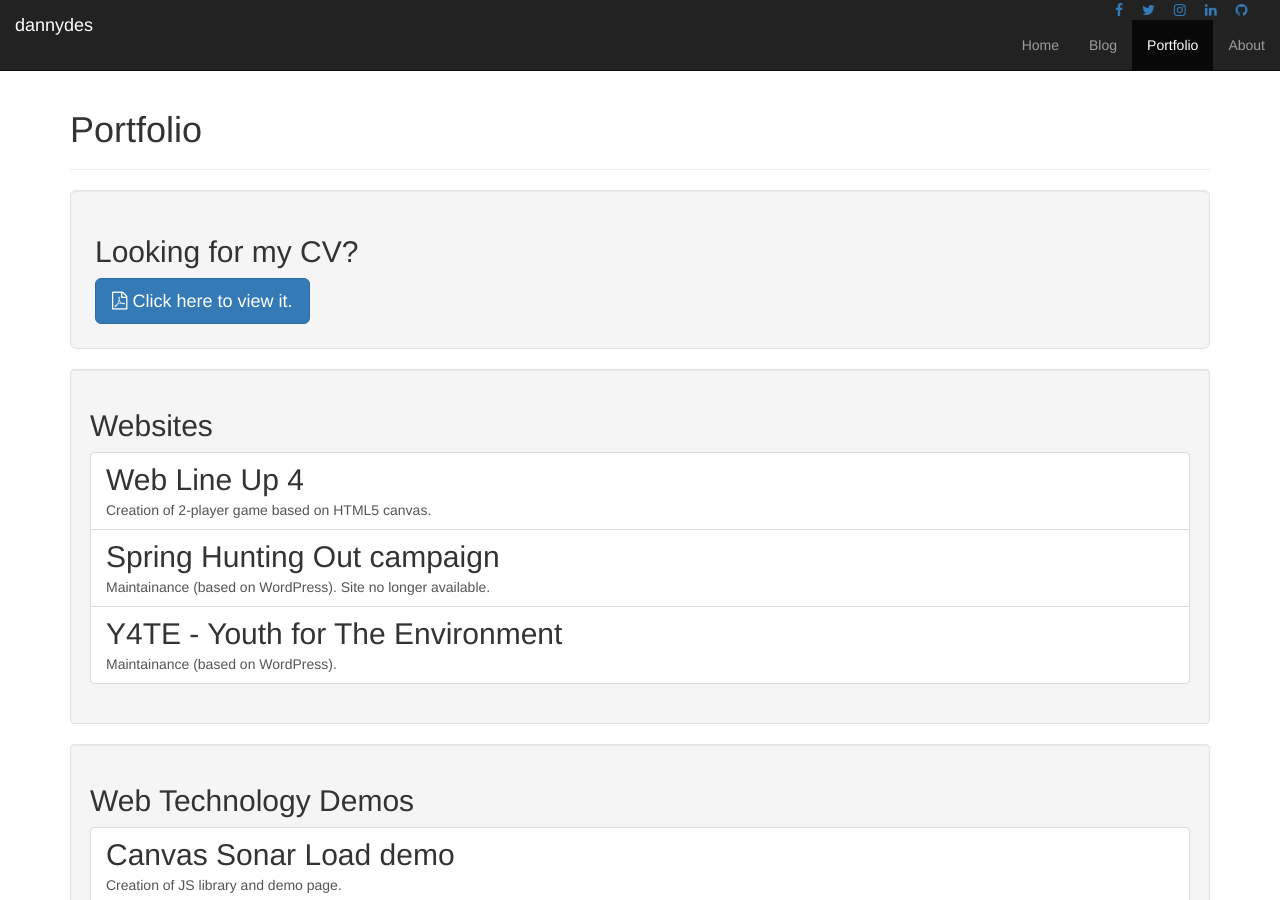
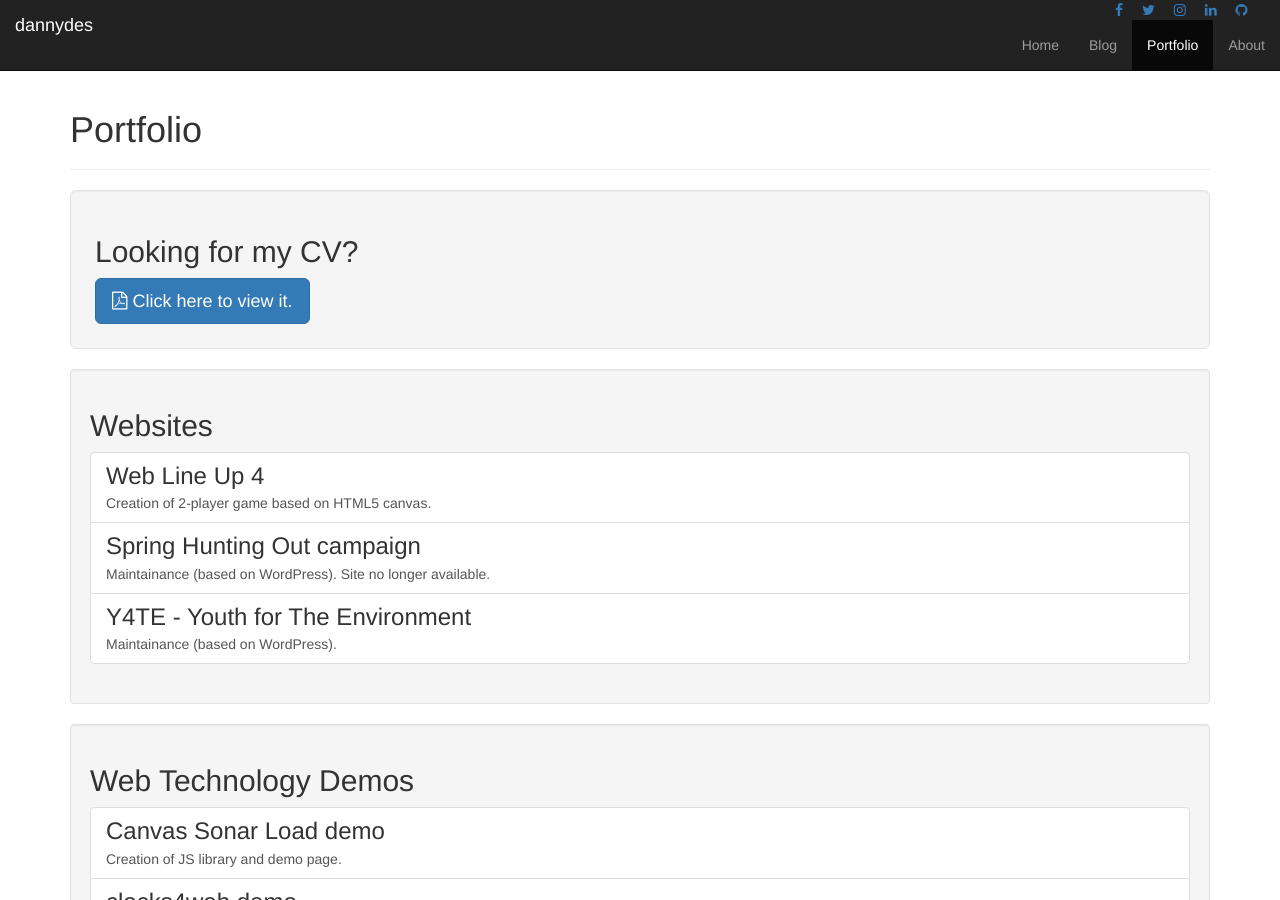
Before and after one commit to dannydes/dannydes.github.io, a Jekyll site: the page built from portfolio/index.html, in a window 1280 px wide and 900 px high. Built offline with Jekyll 4.4.1, drawn with Linux system fonts in a browser that asks for light colours; nearby versions of some CDN libraries.

Commit message:
further arrangment of subtitle styles

```diff
--- a/portfolio/index.html
+++ b/portfolio/index.html
@@ -12,15 +12,15 @@ title: Portfolio
 	<h2>Websites</h2>
 	<div class="list-group">
 		<a href="http://dannydes.github.io/blu4/" class="list-group-item" target="_blank">
-			<h2 class="list-group-item-heading">Web Line Up 4</h2>
+			<h3 class="list-group-item-heading">Web Line Up 4</h3>
 			<p class="list-group-item-text">Creation of 2-player game based on HTML5 canvas.</p>
 		</a>
 		<a href="#" class="list-group-item">
-			<h2 class="list-group-item-heading">Spring Hunting Out campaign</h2>
+			<h3 class="list-group-item-heading">Spring Hunting Out campaign</h3>
 			<p class="list-group-item-text">Maintainance (based on WordPress). Site no longer available.</p>
 		</a>
 		<a href="http://y4te.org" class="list-group-item" target="_blank">
-			<h2 class="list-group-item-heading">Y4TE - Youth for The Environment</h2>
+			<h3 class="list-group-item-heading">Y4TE - Youth for The Environment</h3>
 			<p class="list-group-item-text">Maintainance (based on WordPress).</p>
 		</a>
 	</div>
@@ -30,11 +30,11 @@ title: Portfolio
 	<h2>Web Technology Demos</h2>
 	<div class="list-group">
 		<a href="http://dannydes.github.io/canvas-sonar-load/" class="list-group-item" target="_blank">
-			<h2 class="list-group-item-heading">Canvas Sonar Load demo</h2>
+			<h3 class="list-group-item-heading">Canvas Sonar Load demo</h3>
 			<p class="list-group-item-text">Creation of JS library and demo page.</p>
 		</a>
 		<a href="http://dannydes.github.io/clocks4web/" class="list-group-item" target="_blank">
-			<h2 class="list-group-item-heading">clocks4web demo</h2>
+			<h3 class="list-group-item-heading">clocks4web demo</h3>
 			<p class="list-group-item-text">Creation of clock demos using HTML5 canvas and CSS3.</p>
 		</a>
 	</div>
@@ -44,11 +44,11 @@ title: Portfolio
 	<h2>Open Source contributions</h2>
 	<div class="list-group">
 		<a href="https://bugzilla.mozilla.org/show_bug.cgi?id=956482" class="list-group-item" target="_blank">
-			<h2 class="list-group-item-heading">Bug 956482 - Rewrite inline script in /browser/components/privatebrowsing/content/aboutPrivateBrowsing.xhtml (about:privatebrowsing)</h2>
+			<h3 class="list-group-item-heading">Bug 956482 - Rewrite inline script in /browser/components/privatebrowsing/content/aboutPrivateBrowsing.xhtml (about:privatebrowsing)</h3>
 			<p class="list-group-item-text">RESOLVED - FIXED</p>
 		</a>
 		<a href="https://bugzilla.mozilla.org/show_bug.cgi?id=948880" class="list-group-item" target="_blank">
-			<h2 class="list-group-item-heading">Bug 948880 - Move inline scripts and styles into separate file for toolkit/content/aboutAbout.xhtml (URL=about:about)</h2>
+			<h3 class="list-group-item-heading">Bug 948880 - Move inline scripts and styles into separate file for toolkit/content/aboutAbout.xhtml (URL=about:about)</h3>
 			<p class="list-group-item-text">RESOLVED - FIXED</p>
 		</a>
 	</div>
```
